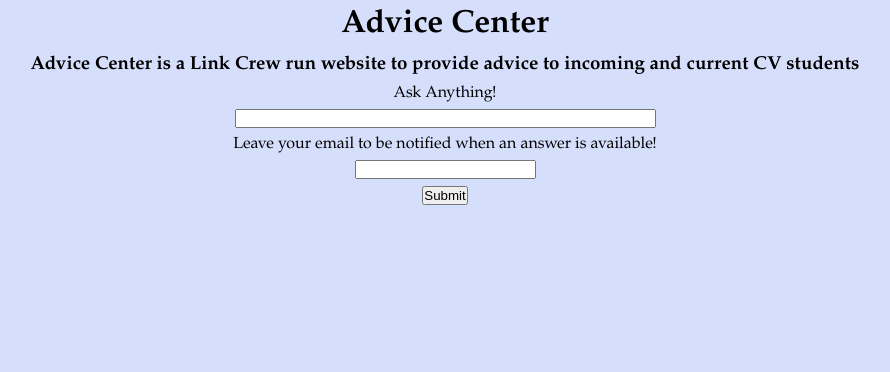
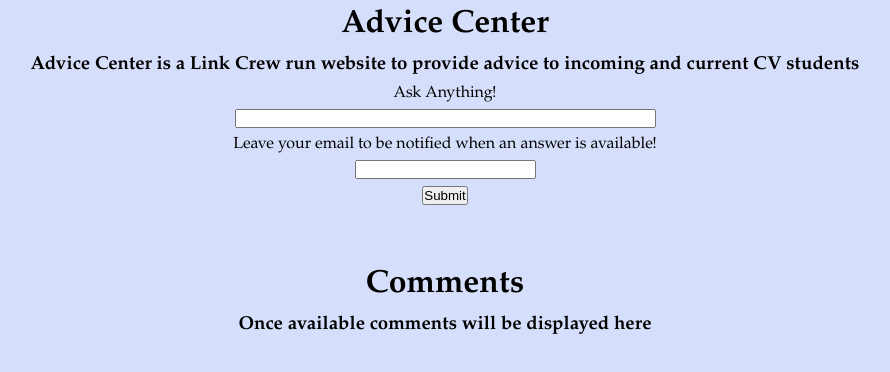
Before and after one commit to samivali/Advice-Center-API-master, a website: page Public/HomeSite.html in a window 1280 px wide. Shown: the whole page, without its empty margins (195-1085 px from the left). Drawn offline with Linux system fonts and the light colour scheme.

Commit message:
fixed file paths and preloaded database

```diff
--- a/Public/HomeSite.html
+++ b/Public/HomeSite.html
@@ -21,18 +21,13 @@
           <input autocomplete="off" type="text" id="email"
           name="email"><br>
           <button type="submit">Submit</button>
-    <!-- </form>
+    </form>
     <br>
     <br>
-add action
-    <form>
-        <label for="sections"></label>
-        <select id="sections" name="sections">
-            <option value="default">Welcome</option>
-            <option value="study tips">Study Tips</option>
-            Add more options as needed
-        </select>
-    </form> -->
+    <div id = "Comments">
+        <h1> Comments</h1>
+        <h3> Once available comments will be displayed here</h3>
+    </div>
 
 </body>
 </html>
```
Also changed, not shown: Public/comments.html (+1 -1 lines), HomeSite.html (deleted), comment.html (deleted), 3 other files.
